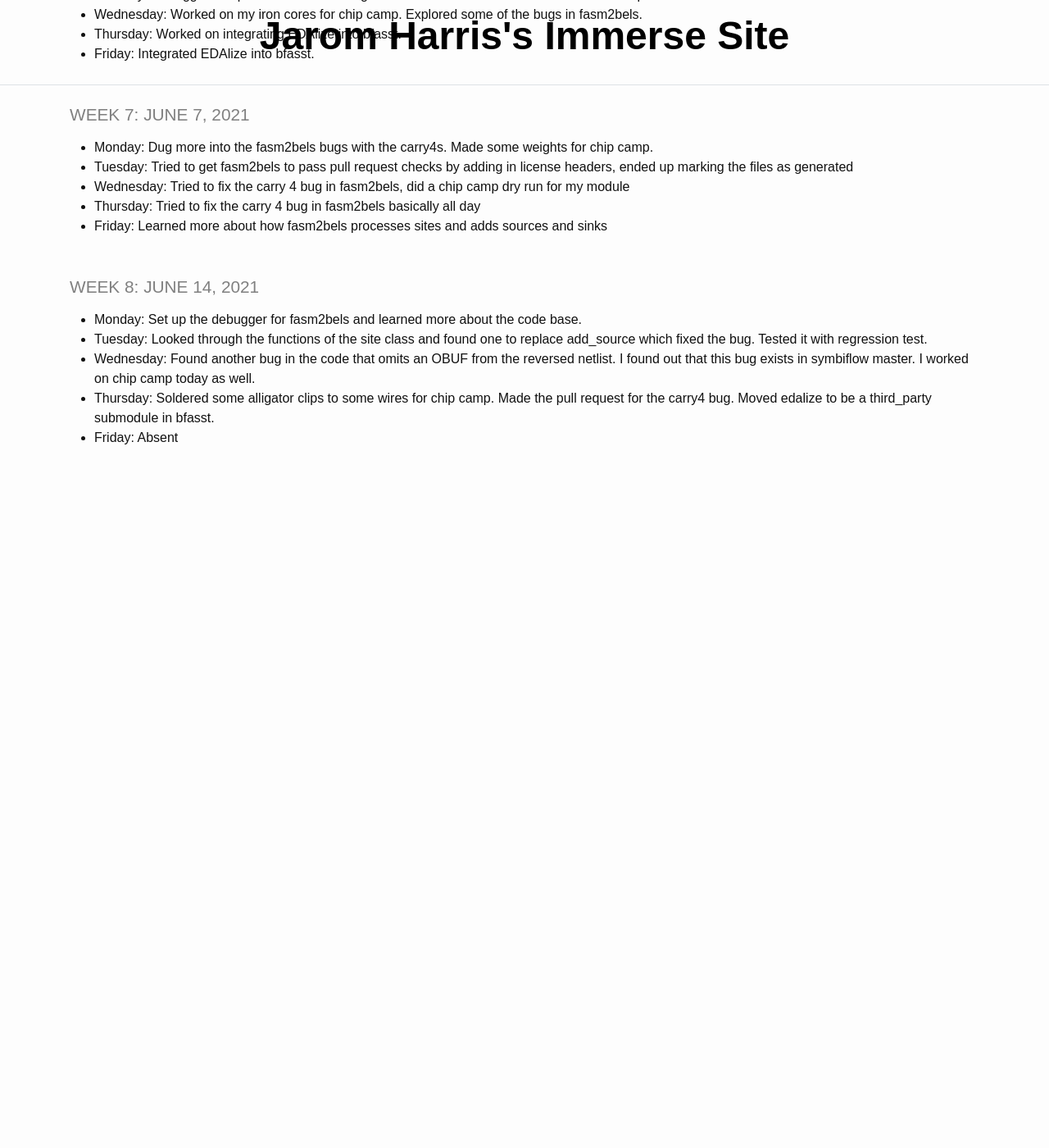
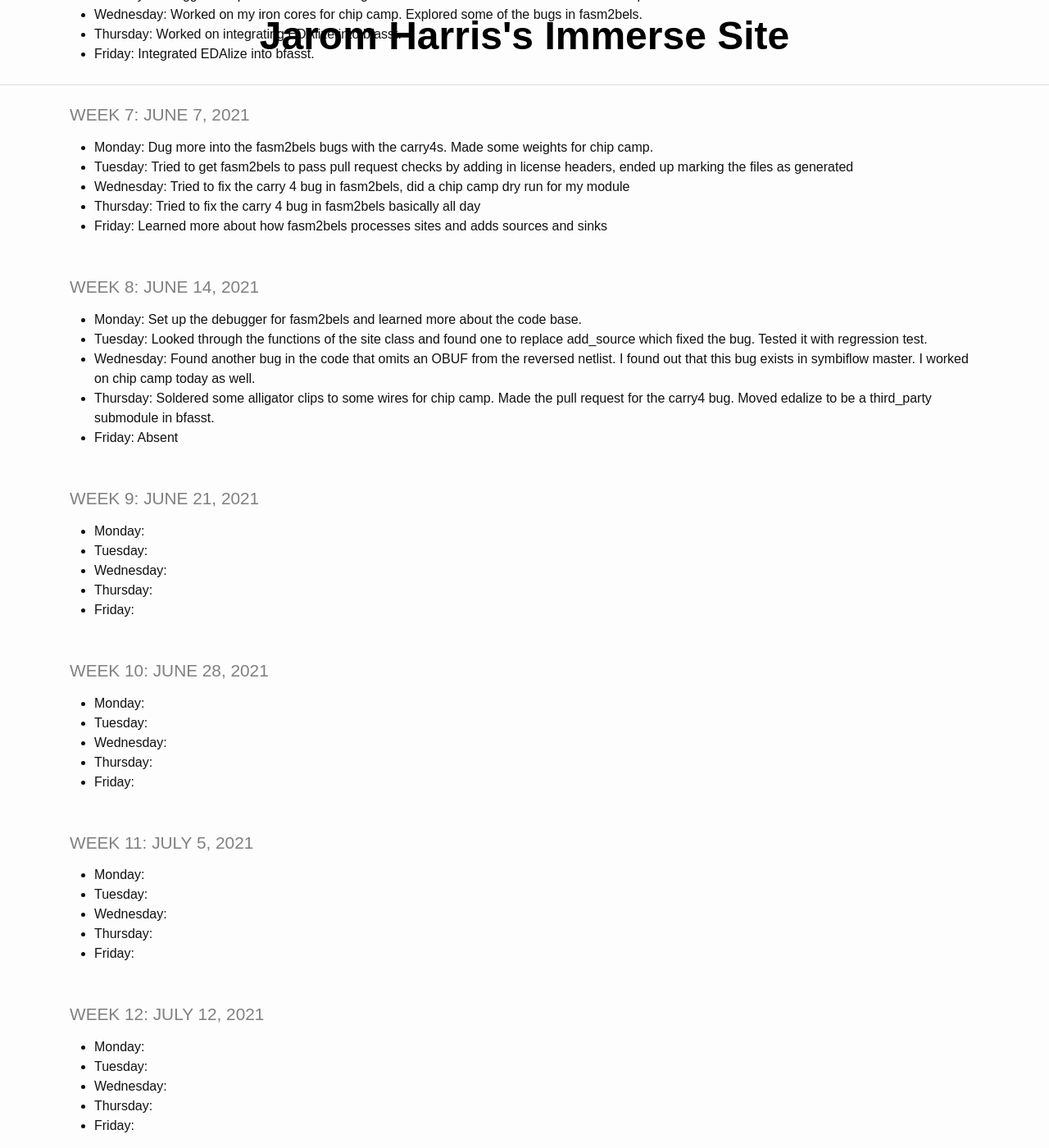
Before and after one commit to jaromharris/immerse, a Jekyll site: the page built from index.md, in a window 1280 px wide and 1400 px high, scrolled down 1354 px. Shown: the whole window at 82% size. Built offline with Jekyll 4.4.1, drawn with Linux system fonts in a browser that asks for light colours; before the commit the page ends 1915 px from its top, so only the background shows below that.

Commit message:
Update index.md

```diff
--- a/index.md
+++ b/index.md
@@ -59,3 +59,31 @@ title: IMMERSE Log
 * **Wednesday**: Found another bug in the code that omits an OBUF from the reversed netlist. I found out that this bug exists in symbiflow master. I worked on chip camp today as well.
 * **Thursday**: Soldered some alligator clips to some wires for chip camp. Made the pull request for the carry4 bug. Moved edalize to be a third_party submodule in bfasst.
 * **Friday**: Absent
+
+### Week 9: June 21, 2021
+* **Monday**:
+* **Tuesday**:
+* **Wednesday**:
+* **Thursday**:
+* **Friday**:
+
+### Week 10: June 28, 2021
+* **Monday**:
+* **Tuesday**:
+* **Wednesday**:
+* **Thursday**:
+* **Friday**:
+
+### Week 11: July 5, 2021
+* **Monday**:
+* **Tuesday**:
+* **Wednesday**:
+* **Thursday**:
+* **Friday**:
+
+### Week 12: July 12, 2021
+* **Monday**:
+* **Tuesday**:
+* **Wednesday**:
+* **Thursday**:
+* **Friday**:
```
